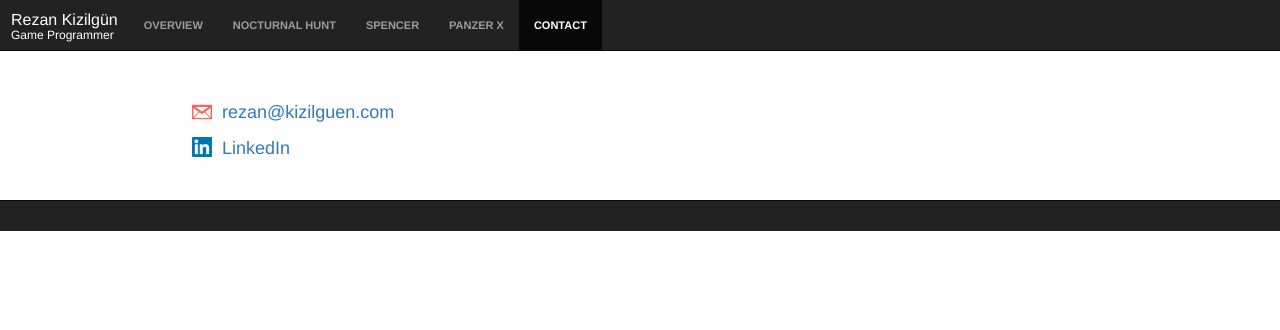
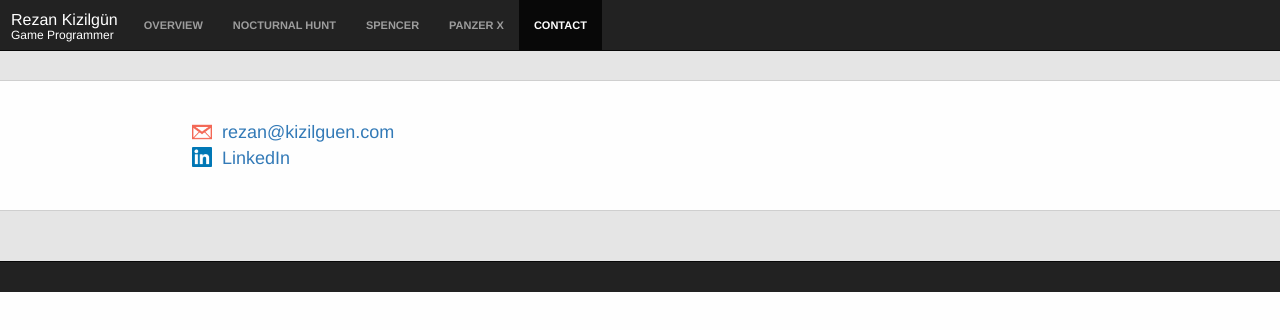
Before and after one commit to Rezan7CC/PortfolioWebsite, a plain HTML site: page contact.html in a window 1280 px wide. Drawn offline with Linux system fonts and the light colour scheme.

Commit message:
Improved spaces on overview and contact pages

```diff
--- a/contact.html
+++ b/contact.html
@@ -33,6 +33,9 @@
     </div>
 </nav>
 
+<div class="header row col-md-12">
+</div>
+
 <div class="contact-links">
 	<div class="mail row col-md-12">
 		<a href="mailto:rezan@kizilguen.com"><img src="img/logos/email-logo.png">rezan@kizilguen.com</a>
@@ -42,7 +45,8 @@
 	</div>
 </div>
 
-
+<div class="footer-top row col-md-12">
+</div>
 <div class="footer-bottom row col-md-12">
 </div>
 
--- a/css/contact.css
+++ b/css/contact.css
@@ -1,14 +1,14 @@
 .contact-links
 {
 	padding: 0 15%;
-	padding-top: 50px;
-	padding-bottom: 100px;
+	padding-top: 70px;
+	padding-bottom: 75px;
 	font-size: 18px;
 }
 
 .contact-links .row
 {
-	padding-bottom: 10px;
+	padding-bottom: px;
 }
 
 .contact-links img
@@ -18,3 +18,20 @@
 	margin-right: 10px;
 	margin-bottom: 3px;
 }
+
+.footer-top
+{
+	padding-top: 50px;
+}
+
+.header
+{
+	margin: 0 0;
+	padding: 0 0;
+	background-color: #e5e5e5;
+	padding-top: 5px;
+	border-bottom-style: solid;
+	border-color: #cfcfcf;
+	border-bottom-width: thin;
+	padding-top: 30px;
+}
--- a/css/overview.css
+++ b/css/overview.css
@@ -1,3 +1,8 @@
+body
+{
+	margin-top: 57px;
+}
+
 .jumbotron
 {
 	background-repeat: no-repeat;
@@ -5,8 +10,8 @@
 	background-position: center center;
 	height: 450px;
 	margin: 0 0;
-	margin-top: 1px;
-	margin-bottom: 0;
+	margin-top: 5px;
+	margin-bottom: 5px;
 	padding: 0 0;
 }
 
```
